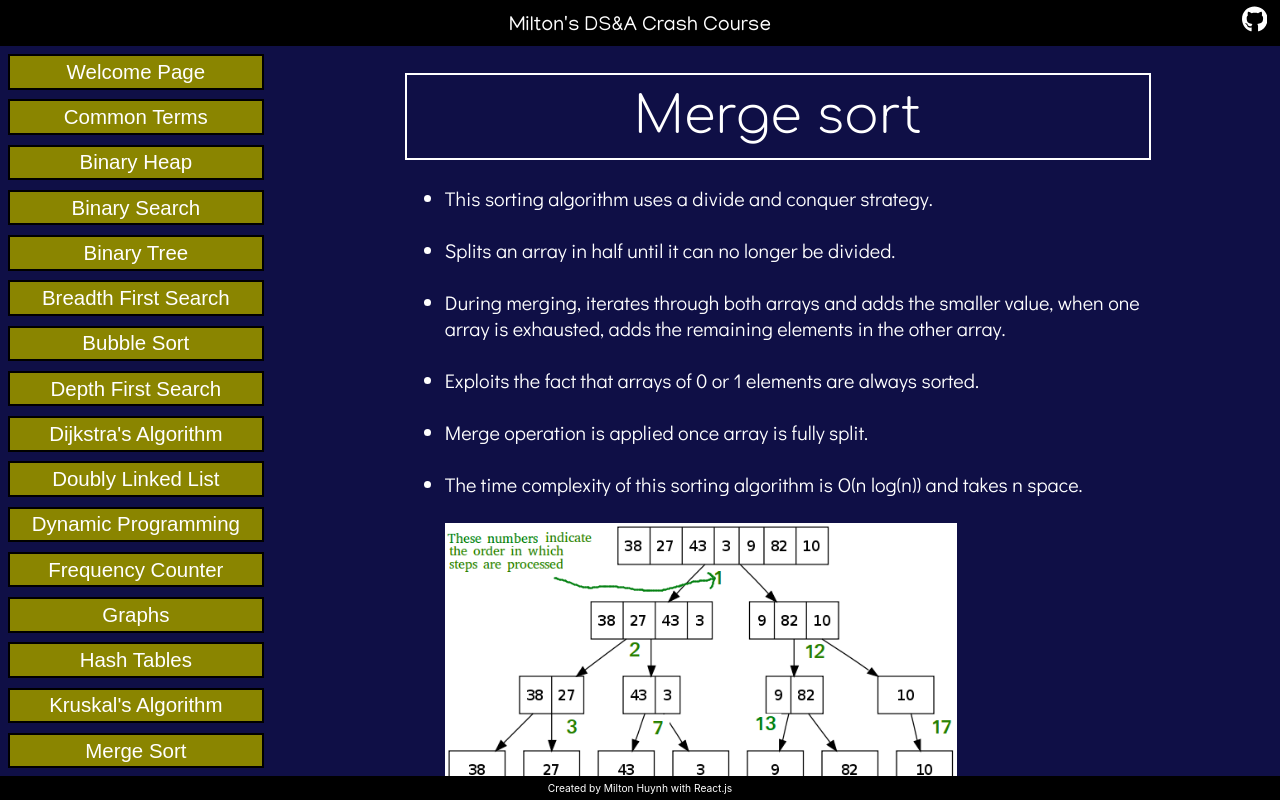
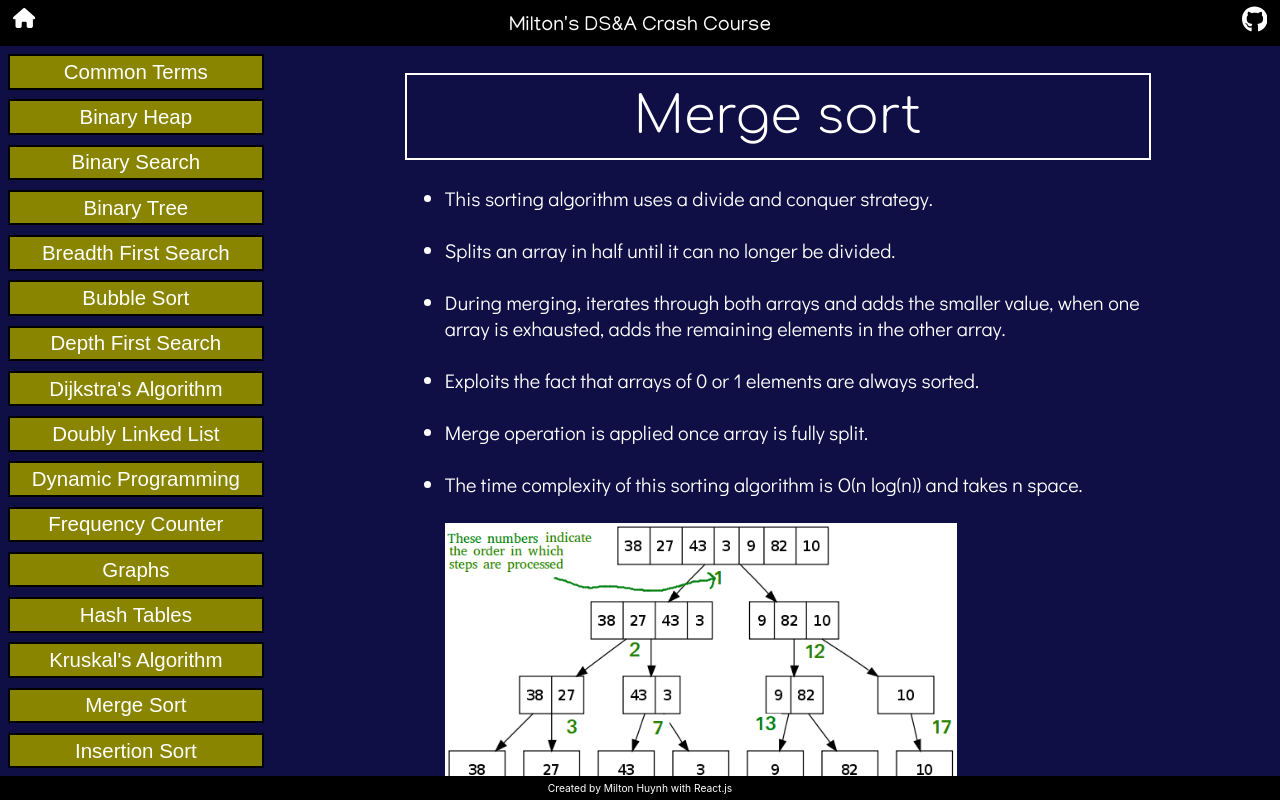
Before and after one commit to miltonhuynh/DSA-guide, a React (Create React App) app in the folder app/: page /DSA-guide/MergeSort in a window 1280 px wide. Built offline with nearby package versions, Linux system fonts and the light colour scheme; a web font is replaced by a local one.

Commit message:
added home icon

```diff
--- a/app/src/App.css
+++ b/app/src/App.css
@@ -61,12 +61,21 @@ body,html {
 }
 
 #Github-icon {
-  color: white;
   width: 2vw;
   transition: 0.3s;
   position: fixed;
   top: 0.5vw;
   right: 1vw;
+}
+
+#Home-icon {
+  color: white;
+  width: 1.75vw;
+  transition: 0.3s;
+  position: fixed;
+  top: 0.6vw;
+  left: 1vw;
+  cursor: pointer;
 }
 
 #Page_container {
--- a/app/src/Components/HeaderFooter.js
+++ b/app/src/Components/HeaderFooter.js
@@ -1,5 +1,6 @@
 import React from 'react'
 import { ReactComponent as Githubicon } from '../github-brands.svg';
+import { ReactComponent as Homeicon } from '../home.svg';
 import { useNavigate } from 'react-router-dom'
 
 export default function HeaderFooter(props) {
@@ -9,6 +10,8 @@ export default function HeaderFooter(props) {
     <>
         <div id="header">
           <div id="Github-icon"><a href="https://github.com/miltonhuynh/DSA-guide"><Githubicon/></a></div>
+          <div id="Home-icon" onClick={() => navigate("")}><Homeicon/></div>
+
           <div id="Brand" onClick={() => navigate("")}>Milton's DS&A Crash Course</div>
         </div>
             {props.children}
--- a/app/src/Components/Nav.js
+++ b/app/src/Components/Nav.js
@@ -6,7 +6,6 @@ export default function Nav() {
 
   return (
     <div id="Navigator">
-      <div class="Concept_Links" onClick={() => navigate("")}>Welcome Page</div>
       <div class="Concept_Links" onClick={() => navigate("Definitions")}>Common Terms</div>
       <div class="Concept_Links" onClick={() => navigate("BinaryHeap")}>Binary Heap</div>
       <div class="Concept_Links" onClick={() => navigate("BinarySearch")}>Binary Search</div>
--- a/app/src/Concepts/MergeSort.js
+++ b/app/src/Concepts/MergeSort.js
@@ -62,7 +62,6 @@ function mergeSort(arr){
             <li><a class="Link-yellow" href="https://leetcode.com/problems/sort-an-array/">Sort an Array [Medium]</a></li>
 						<li><a class="Link-red" href="https://leetcode.com/problems/reverse-pairs/">Reverse Pairs [Hard]</a></li>
         </div><br/>
-
       </div>
     </div>
   )
```
Also changed, not shown: app/src/home.svg (added).
